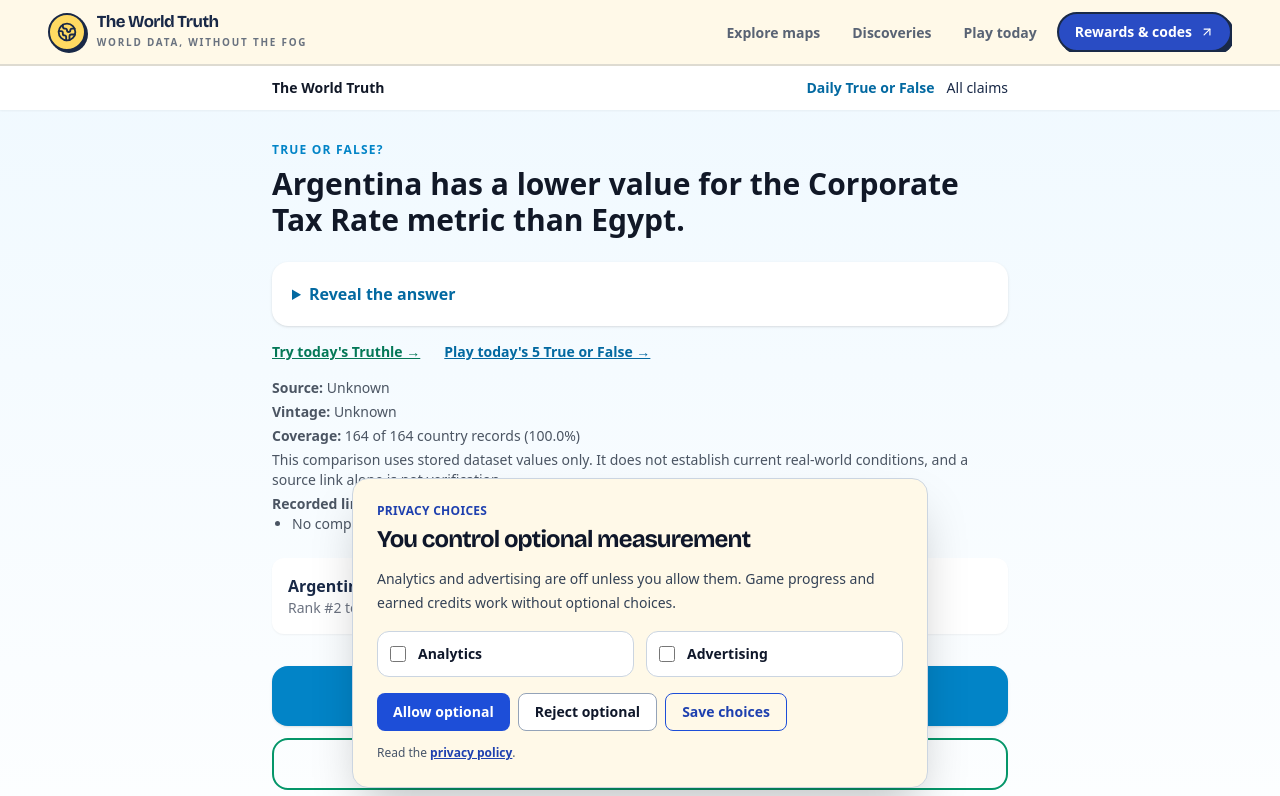
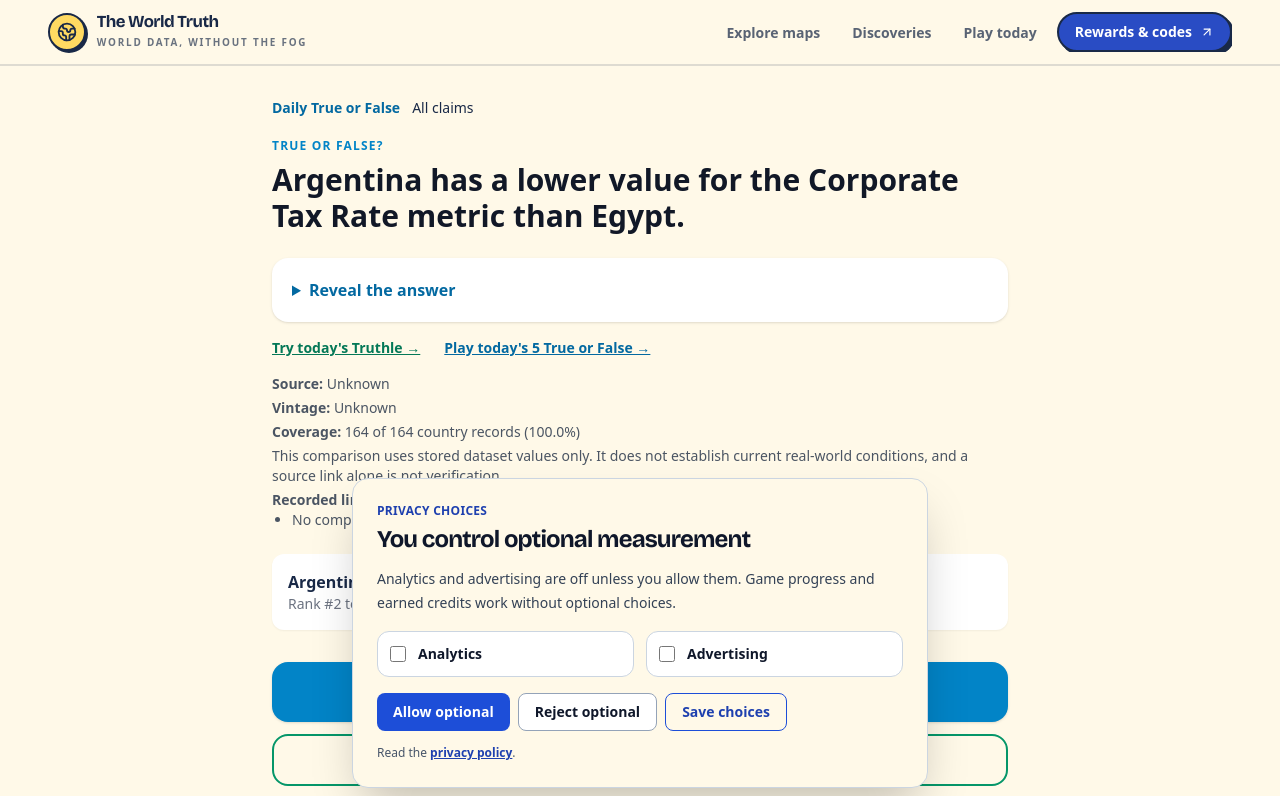
Before and after one commit to BenPomme/countrymap, a Next.js app: page /true-false/claims/argentina-vs-egypt-corporate-tax-rate/ in a window 1280 px wide. Shown: the top 796 px of the page. Built offline with nearby package versions, Linux system fonts and the light colour scheme; a web font is replaced by a local one.

Commit message:
fix: preserve standalone embeds and one global page header

```diff
--- a/src/app/layout.tsx
+++ b/src/app/layout.tsx
@@ -5,6 +5,7 @@ import Analytics from '@/components/Analytics'
 import AdSenseLoader from '@/components/ads/AdSenseLoader'
 import ConsentManager from '@/components/analytics/ConsentManager'
 import AppBridgeLifecycle from '@/components/bridge/AppBridgeLifecycle'
+import SiteChrome from '@/components/site/SiteChrome'
 import SiteFooter from '@/components/site/SiteFooter'
 import SiteHeader from '@/components/site/SiteHeader'
 import { VARIABLES } from '@/lib/constants/variables'
@@ -197,9 +198,9 @@ export default function RootLayout({
         />
       </head>
       <body className="min-h-screen font-sans antialiased">
-        <SiteHeader />
+        <SiteChrome><SiteHeader /></SiteChrome>
         {children}
-        <SiteFooter />
+        <SiteChrome><SiteFooter /></SiteChrome>
         <Suspense fallback={null}>
           <AppBridgeLifecycle />
         </Suspense>
--- a/src/app/true-false/claims/[slug]/page.tsx
+++ b/src/app/true-false/claims/[slug]/page.tsx
@@ -37,18 +37,13 @@ export default function ClaimPage({ params }: { params: { slug: string } }) {
     ],
   }
   return (
-    <div className="min-h-screen bg-gradient-to-b from-sky-50 to-white">
+    <div className="twt-shell min-h-screen bg-[#fff9e8]">
       <script type="application/ld+json" dangerouslySetInnerHTML={{ __html: JSON.stringify(faqLd) }} />
-      <header className="bg-white shadow-sm">
-        <div className="max-w-3xl mx-auto px-4 py-3 flex justify-between text-sm">
-          <Link href="/" className="font-bold text-gray-900">The World Truth</Link>
-          <nav className="flex gap-3">
-            <Link href="/true-false/" className="text-sky-700 font-semibold">Daily True or False</Link>
-            <Link href="/true-false/claims/">All claims</Link>
-          </nav>
-        </div>
-      </header>
       <main className="max-w-3xl mx-auto px-4 py-8">
+        <nav aria-label="Claim navigation" className="mb-5 flex gap-3 text-sm">
+          <Link href="/true-false/" className="text-sky-700 font-semibold">Daily True or False</Link>
+          <Link href="/true-false/claims/">All claims</Link>
+        </nav>
         <p className="text-xs uppercase tracking-widest text-sky-600 font-semibold">True or False?</p>
         <h1 className="text-3xl font-extrabold mt-2 text-gray-900">{c.text}</h1>
         <details className="mt-6 bg-white rounded-2xl shadow p-5">
--- /dev/null
+++ b/src/components/site/SiteChrome.tsx
@@ -0,0 +1,12 @@
+'use client'
+
+import { usePathname } from 'next/navigation'
+import type { ReactNode } from 'react'
+
+export default function SiteChrome({ children }: { children: ReactNode }) {
+  const pathname = usePathname()
+
+  if (pathname.startsWith('/embed/')) return null
+
+  return <>{children}</>
+}
```
